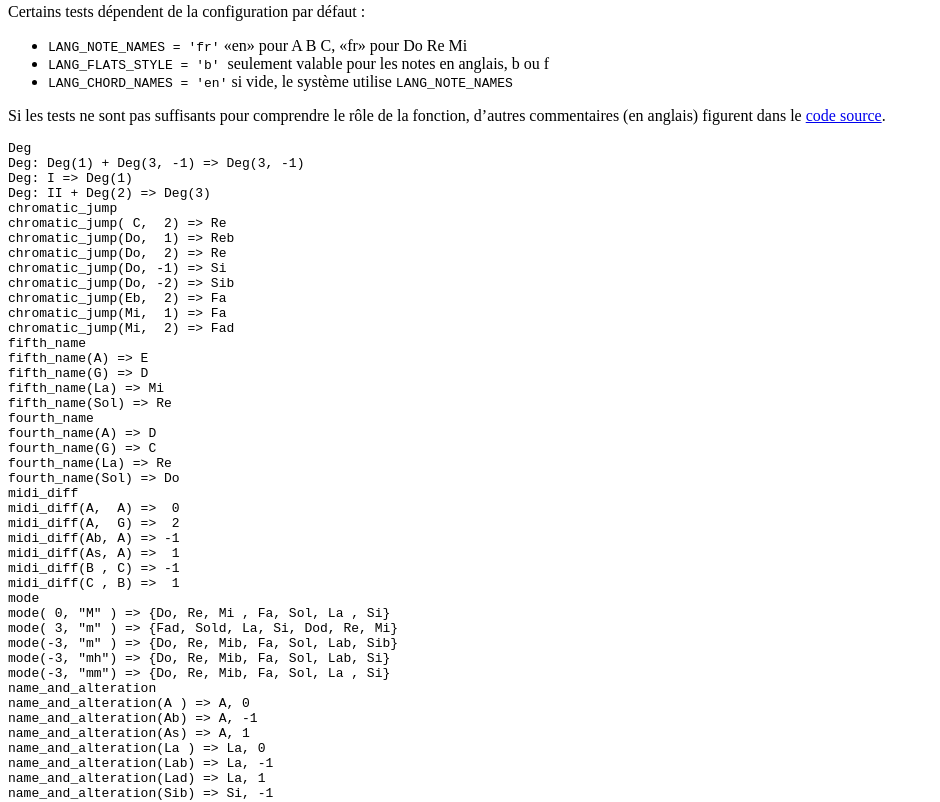
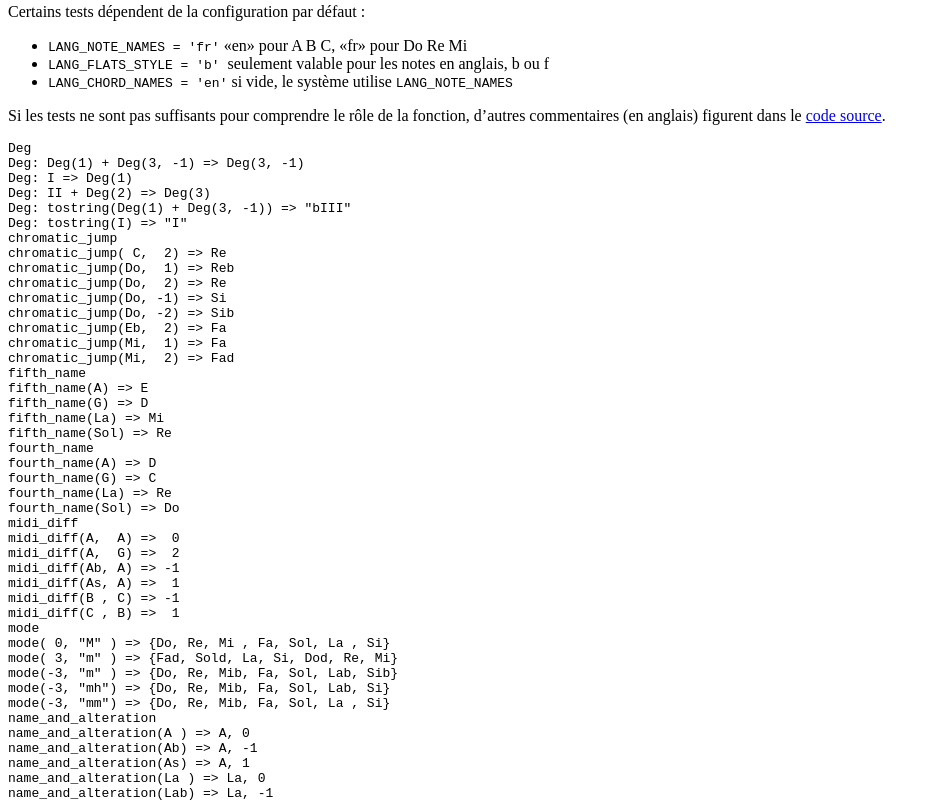
Before and after one commit to Grahack/dyyp, a plain HTML site: page index.html in a window 1280 px wide. Shown: the part 1136-1938 px from the top of the page, without its empty margins (0-940 px from the left). Drawn offline with Linux system fonts and the light colour scheme; no server answers.

Commit message:
Deg tostring tests

```diff
--- a/index.html
+++ b/index.html
@@ -87,6 +87,8 @@ Deg
 Deg: Deg(1) + Deg(3, -1) => Deg(3, -1)
 Deg: I => Deg(1)
 Deg: II + Deg(2) => Deg(3)
+Deg: tostring(Deg(1) + Deg(3, -1)) => "bIII"
+Deg: tostring(I) => "I"
 chromatic_jump
 chromatic_jump( C,  2) => Re
 chromatic_jump(Do,  1) => Reb
```
